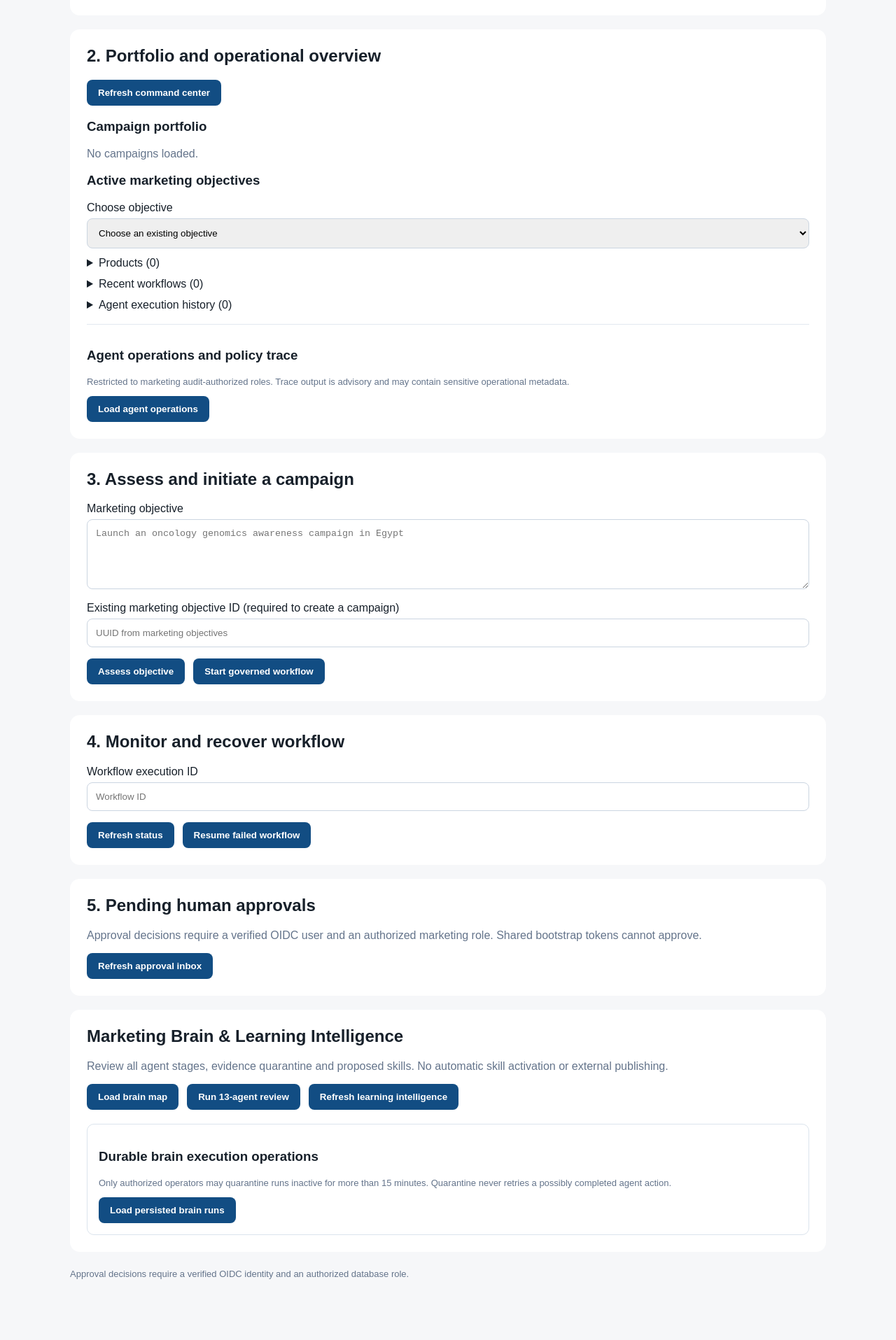
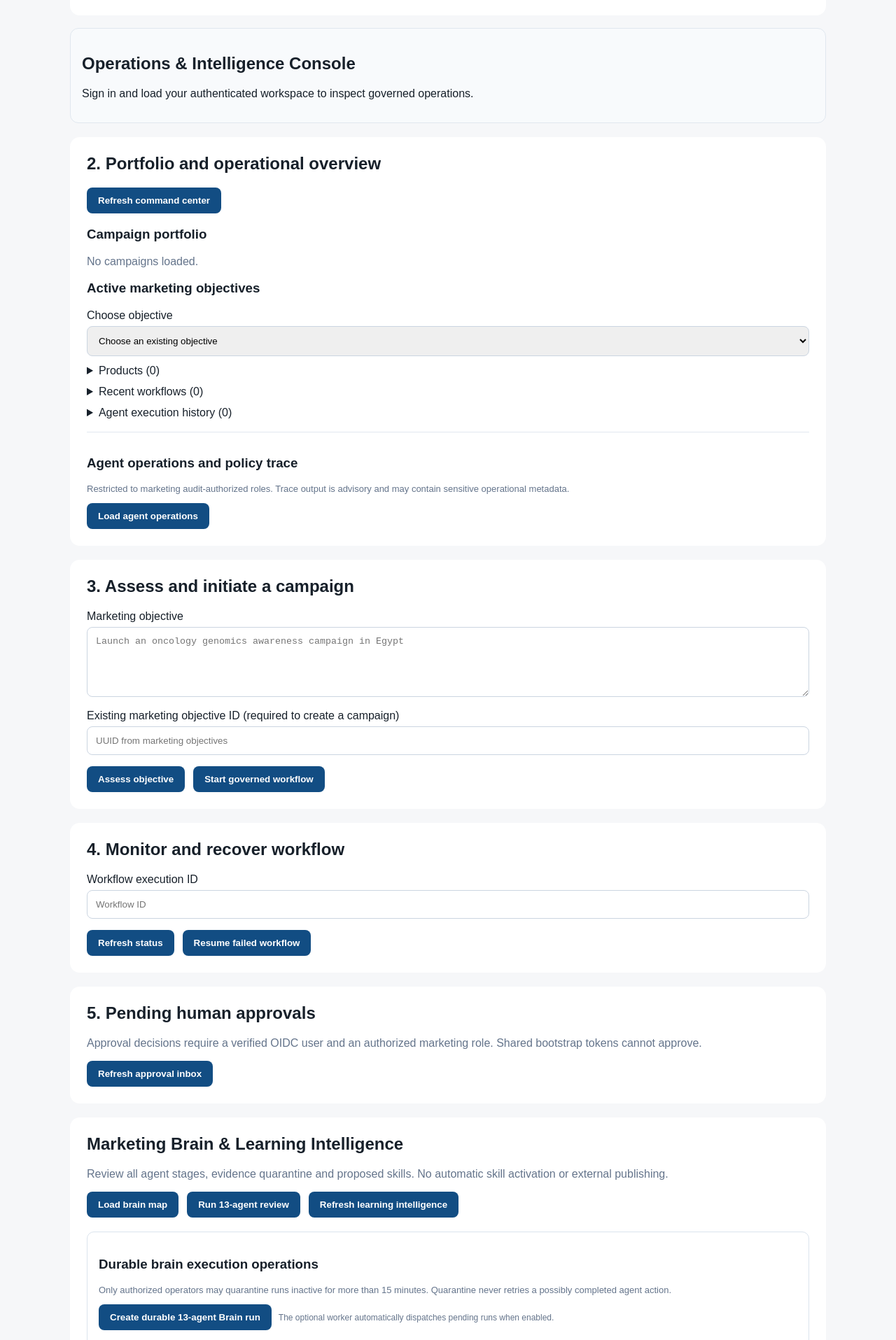
Before and after one commit to Ashour158/medsol-ai-marketing-os, a Next.js app in the folder apps/web/: page / in a window 1280 px wide. Shown: the part 325-2240 px from the top of the page at 70% size. Before the commit the page ends 2208 px from the top, so only its background shows below. Built offline with nearby package versions, Linux system fonts and the light colour scheme.

Commit message:
Integrate operational Command Center, queued Brain creation, monitored incidents and explicit execution controls

```diff
--- a/apps/web/src/app/page.tsx
+++ b/apps/web/src/app/page.tsx
@@ -1,5 +1,6 @@
 "use client";
 import { useState } from "react";
+import OperationsConsole from "./operations-console";
 
 type Workflow = { workflowExecutionId?: string; id?: string; status?: string; currentStep?: string; correlationId?: string; output?: unknown; steps?: unknown[] };
 export default function Home() {
@@ -102,6 +103,10 @@ export default function Home() {
       {identity && <p>Signed in as {identity.email} · {identity.role}</p>}
       {agents !== null && <details style={{ marginTop: 14 }}><summary>Agent roster</summary><pre style={{ whiteSpace: "pre-wrap", overflowWrap: "anywhere" }}>{JSON.stringify(agents, null, 2)}</pre></details>}
     </section>
+    <OperationsConsole identity={identity} onRunSelected={id => {
+      setBrainRunId(id);setBrainRunDetail(null);
+      void perform(async()=>setBrainRunDetail(await call("brain/runs/"+encodeURIComponent(id))));
+    }} />
     <section style={{ background: "white", borderRadius: 14, padding: 24, marginTop: 20 }}>
       <h2 style={{ marginTop: 0 }}>2. Portfolio and operational overview</h2>
       <button style={buttonStyle} disabled={busy} onClick={() => perform(loadDashboard)}>Refresh command center</button>
@@ -179,7 +184,7 @@ export default function Home() {
       {pendingApprovals !== null && <pre style={{ whiteSpace: "pre-wrap", overflowWrap: "anywhere", background: "#f1f5f9", padding: 16, borderRadius: 8 }}>{JSON.stringify(pendingApprovals, null, 2)}</pre>}
     </section>
     <section style={{ background: "white", borderRadius: 14, padding: 24, marginTop: 20 }}>
-      <h2 style={{ marginTop: 0 }}>Marketing Brain & Learning Intelligence</h2>
+      <h2 style={{ marginTop: 0 }} id="brain-operations">Marketing Brain & Learning Intelligence</h2>
       <p style={{ color: "#64748b" }}>Review all agent stages, evidence quarantine and proposed skills. No automatic skill activation or external publishing.</p>
       <div style={{ display: "flex", flexWrap: "wrap", gap: 12 }}>
         <button style={buttonStyle} disabled={busy} onClick={() => perform(async () => setBrainPlan(await call("brain/plan")))}>Load brain map</button>
@@ -189,6 +194,16 @@ export default function Home() {
       <div style={{ marginTop: 20, padding: 16, border: "1px solid #dbe4ed", borderRadius: 10 }}>
         <h3>Durable brain execution operations</h3>
         <p style={{ color: "#64748b", fontSize: 13 }}>Only authorized operators may quarantine runs inactive for more than 15 minutes. Quarantine never retries a possibly completed agent action.</p>
+        <div style={{ display:"flex",gap:10,flexWrap:"wrap",marginBottom:14 }}>
+          <button style={buttonStyle} disabled={busy || !goal.trim()} onClick={()=>perform(async()=>{
+            const created=await call("brain/runs",{commandKey:crypto.randomUUID(),requestedOutcome:goal.trim(),
+              ...(objectiveId?{objectiveId}:{}),market:"MENA"}) as {id:string};
+            setBrainRunId(created.id);
+            setBrainRunDetail(created);
+            setBrainRuns(await call("brain/runs") as typeof brainRuns);
+          })}>Create durable 13-agent Brain run</button>
+          <span style={{fontSize:12,color:"#64748b",alignSelf:"center"}}>The optional worker automatically dispatches pending runs when enabled.</span>
+        </div>
         <button style={buttonStyle} disabled={busy} onClick={() => perform(async () => setBrainRuns(await call("brain/runs") as typeof brainRuns))}>Load persisted brain runs</button>
         {brainRuns.length > 0 && <label style={{ display: "block", marginTop: 12 }}>Select brain run
           <select style={fieldStyle} value={brainRunId} onChange={e => {setBrainRunId(e.target.value);setBrainRunDetail(null);}}>
@@ -198,6 +213,11 @@ export default function Home() {
         </label>}
         {brainRunId && <div style={{ marginTop: 12 }}>
           <button style={buttonStyle} disabled={busy} onClick={() => perform(async () => setBrainRunDetail(await call("brain/runs/" + encodeURIComponent(brainRunId))))}>Inspect persisted checkpoints</button>
+          {brainRuns.find(r=>r.id===brainRunId)?.status==="PENDING"&&<button style={{...buttonStyle,marginLeft:10}} disabled={busy} onClick={()=>perform(async()=>{
+            setBrainRunDetail(await call("brain/runs/"+encodeURIComponent(brainRunId)+"/execute",{}));
+            setBrainRuns(await call("brain/runs") as typeof brainRuns);
+          })}>Execute pending run (synchronous)</button>}
+
           {brainRunDetail !== null && <details open><summary>Run evidence</summary><pre style={{whiteSpace:"pre-wrap",overflowWrap:"anywhere"}}>{JSON.stringify(brainRunDetail,null,2)}</pre></details>}
           {brainRuns.find(r => r.id === brainRunId)?.status === "RUNNING" && <>
             <label style={{ display: "block", marginTop: 12 }}>Quarantine rationale
```
